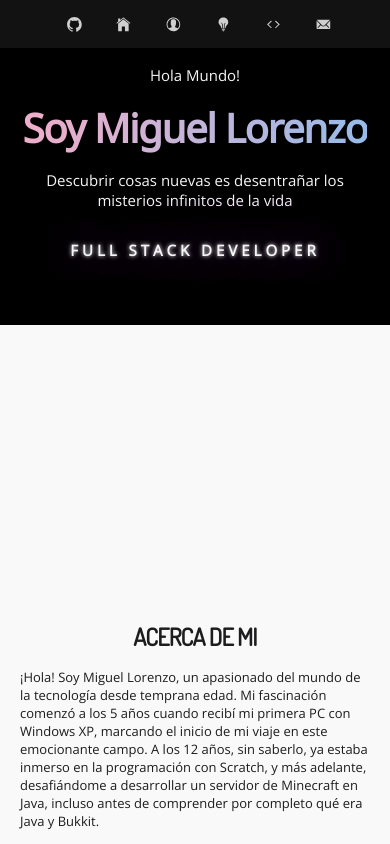
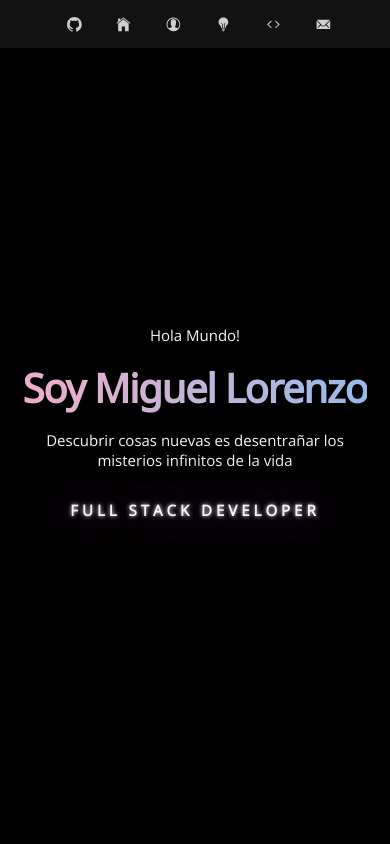
Before and after one commit to Neutroflash/portfolio-deploy, a React (Vite) app: page / in a window 390 px wide. Shown: the top 844 px of the page. Built offline with nearby package versions, Linux system fonts and the light colour scheme.

Commit message:
Add width

```diff
--- a/src/components/Hero/Hero.module.css
+++ b/src/components/Hero/Hero.module.css
@@ -78,7 +78,7 @@
   }
 
   @media screen and (max-width: 640px) {
-    .hero {
+    .heroText {
       height: 100vh;
     }
 
```
